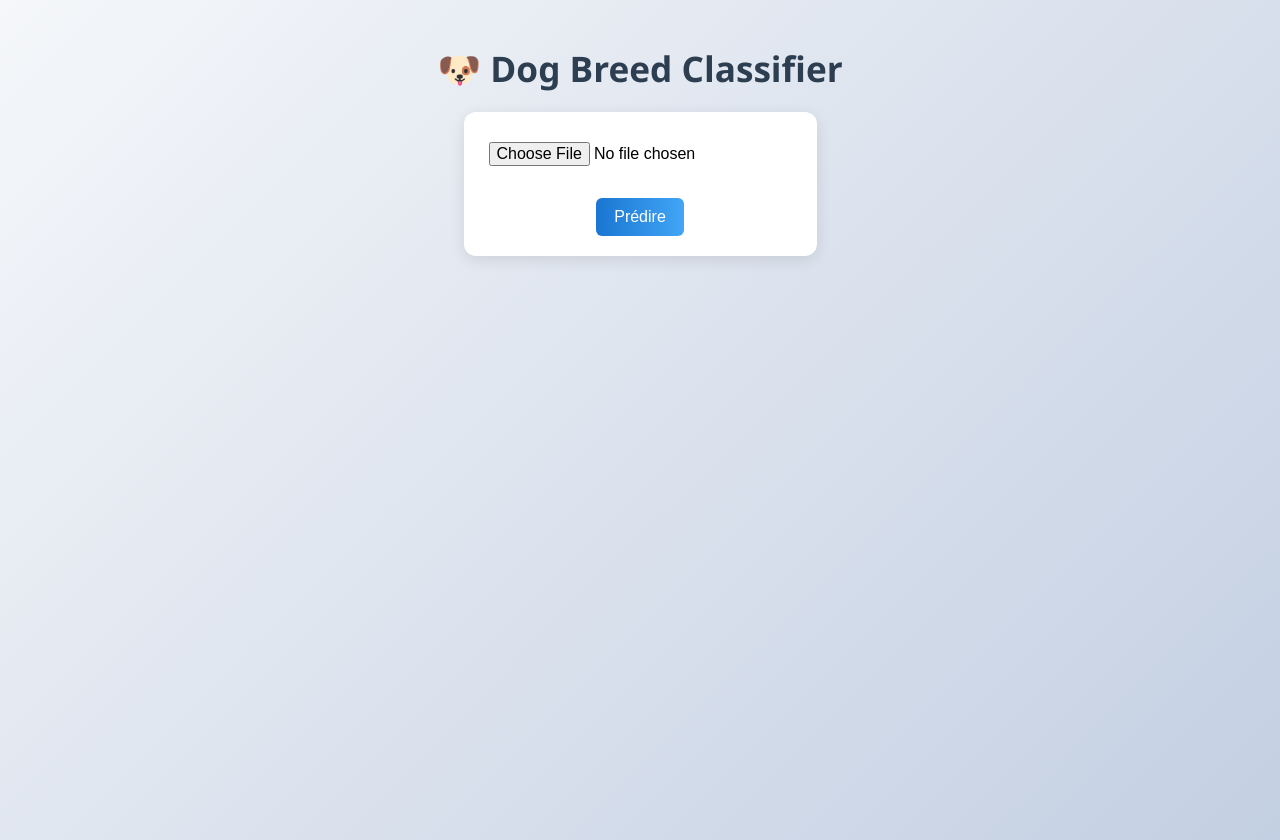
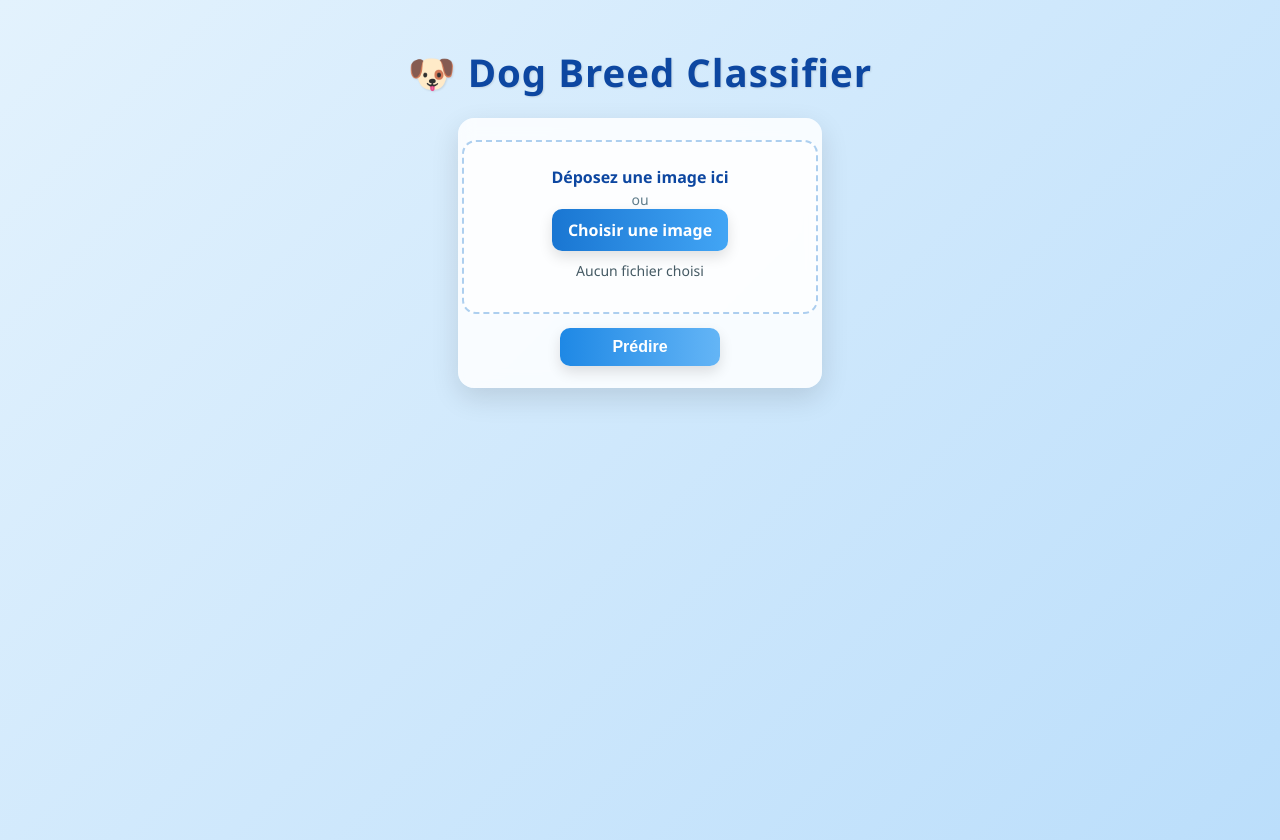
Before and after one commit to Deep-KALYAN/dog-breed-classifier, a Flask app: page / in a window 1280 px wide. Run offline with Flask 3, Linux system fonts and the light colour scheme.

Commit message:
Frontend Amélioré

```diff
--- a/static/style.css
+++ b/static/style.css
@@ -1,7 +1,7 @@
 /* ===== Reset & Base ===== */
 body {
     font-family: 'Segoe UI', Arial, sans-serif;
-    background: linear-gradient(135deg, #f5f7fa, #c3cfe2);
+    background: linear-gradient(135deg, #e3f2fd, #bbdefb);
     padding: 20px;
     text-align: center;
     margin: 0;
@@ -13,22 +13,26 @@ body {
 
 /* ===== Title ===== */
 h1 {
-    color: #2c3e50;
-    font-size: 2.2rem;
+    color: #0d47a1;
+    font-size: 2.4rem;
     margin-bottom: 20px;
+    letter-spacing: 1px;
+    text-shadow: 1px 1px 2px rgba(0,0,0,0.1);
 }
 
 /* ===== Form styling ===== */
 form {
-    background: white;
+    background: rgba(255, 255, 255, 0.8);
     padding: 20px 25px;
-    border-radius: 12px;
+    border-radius: 16px;
     display: inline-block;
-    box-shadow: 0 4px 15px rgba(0,0,0,0.1);
-    transition: transform 0.2s ease;
+    box-shadow: 0 8px 25px rgba(0,0,0,0.15);
+    transition: transform 0.2s ease, box-shadow 0.2s ease;
+    backdrop-filter: blur(8px);
 }
 form:hover {
-    transform: translateY(-2px);
+    transform: translateY(-3px);
+    box-shadow: 0 12px 28px rgba(0,0,0,0.2);
 }
 
 input[type="file"] {
@@ -36,19 +40,22 @@ input[type="file"] {
     font-size: 16px;
 }
 
+/* ===== Buttons ===== */
 button {
     background: linear-gradient(90deg, #1976d2, #42a5f5);
     color: white;
     border: none;
     padding: 10px 18px;
     font-size: 16px;
-    border-radius: 6px;
+    border-radius: 8px;
     cursor: pointer;
-    transition: background 0.25s ease, transform 0.1s ease;
+    transition: background 0.25s ease, transform 0.1s ease, box-shadow 0.2s ease;
+    box-shadow: 0 4px 10px rgba(25, 118, 210, 0.3);
 }
 button:hover {
     background: linear-gradient(90deg, #1565c0, #1e88e5);
-    transform: scale(1.02);
+    transform: scale(1.03);
+    box-shadow: 0 6px 14px rgba(25, 118, 210, 0.4);
 }
 
 /* ===== Output section ===== */
@@ -56,32 +63,43 @@ button:hover {
     margin-top: 25px;
     display: flex;
     flex-direction: column;
-    align-items: center; /* Centre tout horizontalement */
+    align-items: center;
 }
 
-/* Image preview centered with style */
+/* Image preview with fade-in animation */
 #output img {
     max-width: 340px;
     margin-top: 16px;
-    border-radius: 12px;
+    border-radius: 14px;
     border: 4px solid #1976d2;
-    box-shadow: 0 6px 18px rgba(0,0,0,0.15);
+    box-shadow: 0 8px 20px rgba(0,0,0,0.15);
+    opacity: 0;
+    transform: scale(0.95);
+    animation: fadeIn 0.4s ease forwards;
 }
 
-/* Predictions list */
+/* ===== Predictions (horizontal chips) ===== */
+#predictions {
+    display: flex;
+    gap: 12px;
+    margin-top: 14px;
+    flex-wrap: wrap;
+    justify-content: center;
+}
+
 .prediction {
-    margin: 10px auto;
-    font-size: 18px;
+    font-size: 16px;
     background: white;
-    padding: 10px 16px;
-    border-radius: 8px;
-    width: fit-content;
-    box-shadow: 0 2px 8px rgba(0,0,0,0.05);
-    font-weight: 500;
-    transition: transform 0.2s ease;
+    padding: 10px 14px;
+    border-radius: 999px; /* chip */
+    box-shadow: 0 2px 8px rgba(0,0,0,0.06);
+    font-weight: 600;
+    transition: transform 0.2s ease, background 0.2s ease;
+    border: 1px solid rgba(25, 118, 210, 0.15);
 }
 .prediction:hover {
     transform: translateY(-2px);
+    background: #f1f8ff;
 }
 
 /* Error message */
@@ -96,3 +114,93 @@ button:hover {
     opacity: 0.5;
     pointer-events: none;
 }
+
+/* ===== Chart area ===== */
+.chart-wrap {
+    width: 360px;
+    max-width: 92vw;
+    margin-top: 18px;
+    background: rgba(255,255,255,0.9);
+    border-radius: 16px;
+    padding: 12px;
+    box-shadow: 0 8px 20px rgba(0,0,0,0.08);
+}
+
+/* ===== Animations ===== */
+@keyframes fadeIn {
+    to { opacity: 1; transform: scale(1); }
+}
+
+
+.uploader {
+  background: rgba(255,255,255,0.85);
+  padding: 22px;
+  border-radius: 16px;
+  box-shadow: 0 10px 28px rgba(0,0,0,0.12);
+  display: flex;
+  flex-direction: column;
+  gap: 14px;
+  align-items: center;
+  min-width: 320px;
+}
+
+.dropzone {
+  border: 2px dashed rgba(25,118,210,0.35);
+  background: rgba(255,255,255,0.6);
+  border-radius: 14px;
+  padding: 18px 16px;
+  width: 100%;
+  max-width: 420px;
+  transition: border-color .2s ease, background .2s ease, transform .15s ease;
+}
+
+.dropzone.dragover {
+  border-color: #1976d2;
+  background: #e3f2fd;
+  transform: translateY(-2px);
+}
+
+.drop-title {
+  margin: 6px 0 2px;
+  font-weight: 700;
+  color: #0d47a1;
+}
+
+.drop-sub {
+  margin: 0;
+  color: #607d8b;
+  font-size: 14px;
+}
+
+.file-name {
+  margin-top: 10px;
+  color: #455a64;
+  font-size: 14px;
+}
+
+/* Boutons */
+.btn {
+  display: inline-block;
+  padding: 10px 16px;
+  border-radius: 10px;
+  border: none;
+  cursor: pointer;
+  font-weight: 600;
+  transition: transform .12s ease, box-shadow .2s ease, background .25s ease;
+  box-shadow: 0 6px 14px rgba(0,0,0,0.12);
+  user-select: none;
+  text-decoration: none;
+}
+
+.btn.primary {
+  background: linear-gradient(90deg, #1976d2, #42a5f5);
+  color: #fff;
+}
+.btn.primary:hover { transform: translateY(-1px); }
+
+.btn.action {
+  background: linear-gradient(90deg, #1e88e5, #64b5f6);
+  color: #fff;
+  min-width: 160px;
+}
+.btn.action:hover { transform: translateY(-1px); }
--- a/templates/index.html
+++ b/templates/index.html
@@ -3,27 +3,33 @@
 <head>
   <meta charset="utf-8" />
   <title>Dog Breed Classifier</title>
-  <style>
-    body { font-family: Arial, sans-serif; padding: 20px; text-align: center; }
-    #output img { max-width: 320px; margin-top: 16px; border-radius: 8px; }
-    .prediction { margin: 6px 0; font-size: 18px; }
-    .error { color: #b00020; margin-top: 12px; }
-    .loading { opacity: 0.6; pointer-events: none; }
-  </style>
+  <link rel="stylesheet" href="{{ url_for('static', filename='style.css') }}">
+  <!-- Chart.js uniquement si tu veux le camembert -->
+  <script src="https://cdn.jsdelivr.net/npm/chart.js"></script>
 </head>
 <body>
-<link rel="stylesheet" href="{{ url_for('static', filename='style.css') }}">
   <h1>🐶 Dog Breed Classifier</h1>
 
-  <form id="uploadForm">
-    <input type="file" id="imageFile" name="file" accept="image/*" required />
-    <br><br>
-    <button id="btn" type="submit">Prédire</button>
+<form id="uploadForm" class="uploader">
+  <div id="dropzone" class="dropzone">
+    <input type="file" id="imageFile" name="file" accept="image/*" hidden>
+    <p class="drop-title">Déposez une image ici</p>
+    <p class="drop-sub">ou</p>
+    <label for="imageFile" class="btn primary">Choisir une image</label>
+    <p id="fileName" class="file-name">Aucun fichier choisi</p>
+  </div>
+
+  <button id="btn" type="submit" class="btn action">Prédire</button>
 </form>
+
 
   <div id="output">
     <img id="preview" src="#" alt="" style="display:none;" />
     <div id="predictions"></div>
+    <div class="chart-wrap" id="chartWrap" style="display:none;">
+      <canvas id="predChart" width="320" height="320"></canvas>
+    </div>
+
     <div id="error" class="error"></div>
   </div>
 
@@ -33,16 +39,66 @@
   const preview = document.getElementById('preview');
   const predictionsDiv = document.getElementById('predictions');
   const errorDiv = document.getElementById('error');
+  const chartWrap = document.getElementById('chartWrap');
+  const chartCanvas = document.getElementById('predChart');
+  let chartInstance = null;
 
+  // -------- Utils --------
+  function formatLabel(raw) {
+    const afterDash = raw.split('-')[1] || raw;
+    const spaced = afterDash.replace(/_/g, ' ');
+    return spaced.charAt(0).toUpperCase() + spaced.slice(1);
+  }
+  function resetUI() {
+    errorDiv.textContent = '';
+    predictionsDiv.innerHTML = '';
+    chartWrap.style.display = 'none';
+    if (chartInstance) { chartInstance.destroy(); chartInstance = null; }
+  }
+  function renderChips(labels, scores) {
+    predictionsDiv.innerHTML = '';
+    labels.forEach((lbl, i) => {
+      const p = document.createElement('div');
+      p.className = 'prediction';
+      p.textContent = `${lbl} → ${scores[i].toFixed(2)}%`;
+      predictionsDiv.appendChild(p);
+    });
+  }
+  function renderChart(labels, scores) {
+    if (!window.Chart) return;
+    chartWrap.style.display = 'block';
+    const ctx = chartCanvas.getContext('2d');
+    if (chartInstance) chartInstance.destroy();
+    chartInstance = new Chart(ctx, {
+      type: 'pie',
+      data: {
+        labels,
+        datasets: [{
+          data: scores,
+          borderWidth: 2,
+          borderColor: '#fff',
+          backgroundColor: ['#42a5f5', '#ff6f91', '#ffb74d']
+        }]
+      },
+      options: {
+        responsive: true,
+        maintainAspectRatio: false,
+        plugins: {
+          legend: { position: 'bottom' },
+          tooltip: { callbacks: { label: t => `${t.label}: ${t.parsed}%` } }
+        }
+      }
+    });
+  }
+
+  // -------- Submit handler --------
   form.addEventListener('submit', async (e) => {
     e.preventDefault();
-      errorDiv.textContent = '';
-      predictionsDiv.innerHTML = '';
+    resetUI();
 
-      const fileInput = document.getElementById('imageFile');
-      const file = fileInput.files[0];
+    const file = document.getElementById('imageFile').files[0];
     if (!file) {
-        errorDiv.textContent = "Aucune image sélectionnée.";
+      errorDiv.textContent = 'Aucune image sélectionnée.';
       return;
     }
 
@@ -54,7 +110,7 @@
     };
     reader.readAsDataURL(file);
 
-      // Désactiver UI pendant la requête
+    // Loading state
     document.body.classList.add('loading');
     btn.textContent = 'Prédiction en cours...';
 
@@ -62,34 +118,25 @@
       const formData = new FormData();
       formData.append('file', file);
 
-        // Si front et back sont au même domaine: '/predict'
-        // Sinon, mets l’URL complète: 'http://127.0.0.1:5000/predict'
       const resp = await fetch('/predict', { method: 'POST', body: formData });
-
       if (!resp.ok) {
-          // Essayer de lire le message d’erreur JSON si dispo
         let msg = `Erreur serveur (${resp.status})`;
         try { const ejson = await resp.json(); if (ejson.error) msg = ejson.error; } catch {}
         throw new Error(msg);
       }
 
       const data = await resp.json();
-
-        // ⚠️ ICI la réponse de l’API est { predictions: [...] }
       const predictions = Array.isArray(data) ? data : (data.predictions || []);
-
       if (!predictions.length) {
-          errorDiv.textContent = "Pas de prédictions retournées.";
+        errorDiv.textContent = 'Pas de prédictions retournées.';
         return;
       }
 
-        predictionsDiv.innerHTML = '';
-        predictions.forEach(pred => {
-          const p = document.createElement('div');
-          p.className = 'prediction';
-          p.textContent = `${pred.label} → ${(pred.score * 100).toFixed(2)}%`;
-          predictionsDiv.appendChild(p);
-        });
+      const labelsClean = predictions.map(p => formatLabel(p.label));
+      const scoresPct = predictions.map(p => +(p.score * 100).toFixed(2));
+
+      renderChips(labelsClean, scoresPct);
+      renderChart(labelsClean, scoresPct);
     } catch (err) {
       errorDiv.textContent = err.message || 'Erreur inconnue.';
     } finally {
@@ -98,5 +145,38 @@
     }
   });
 </script>
+<script>
+  const input = document.getElementById('imageFile');
+  const fileNameEl = document.getElementById('fileName');
+  const dropzone = document.getElementById('dropzone');
+
+  // Afficher le nom du fichier choisi
+  input.addEventListener('change', () => {
+    fileNameEl.textContent = input.files[0] ? input.files[0].name : 'Aucun fichier choisi';
+  });
+
+  // Drag & drop
+  ['dragenter','dragover'].forEach(evt =>
+    dropzone.addEventListener(evt, e => {
+      e.preventDefault(); e.stopPropagation();
+      dropzone.classList.add('dragover');
+    })
+  );
+  ['dragleave','drop'].forEach(evt =>
+    dropzone.addEventListener(evt, e => {
+      e.preventDefault(); e.stopPropagation();
+      dropzone.classList.remove('dragover');
+    })
+  );
+  dropzone.addEventListener('drop', e => {
+    const file = e.dataTransfer.files && e.dataTransfer.files[0];
+    if (file) {
+      input.files = e.dataTransfer.files; // attache au vrai input
+      fileNameEl.textContent = file.name;
+    }
+  });
+</script>
+
+
 </body>
 </html>
```
Lines whose indentation alone changed are shown as unchanged.
